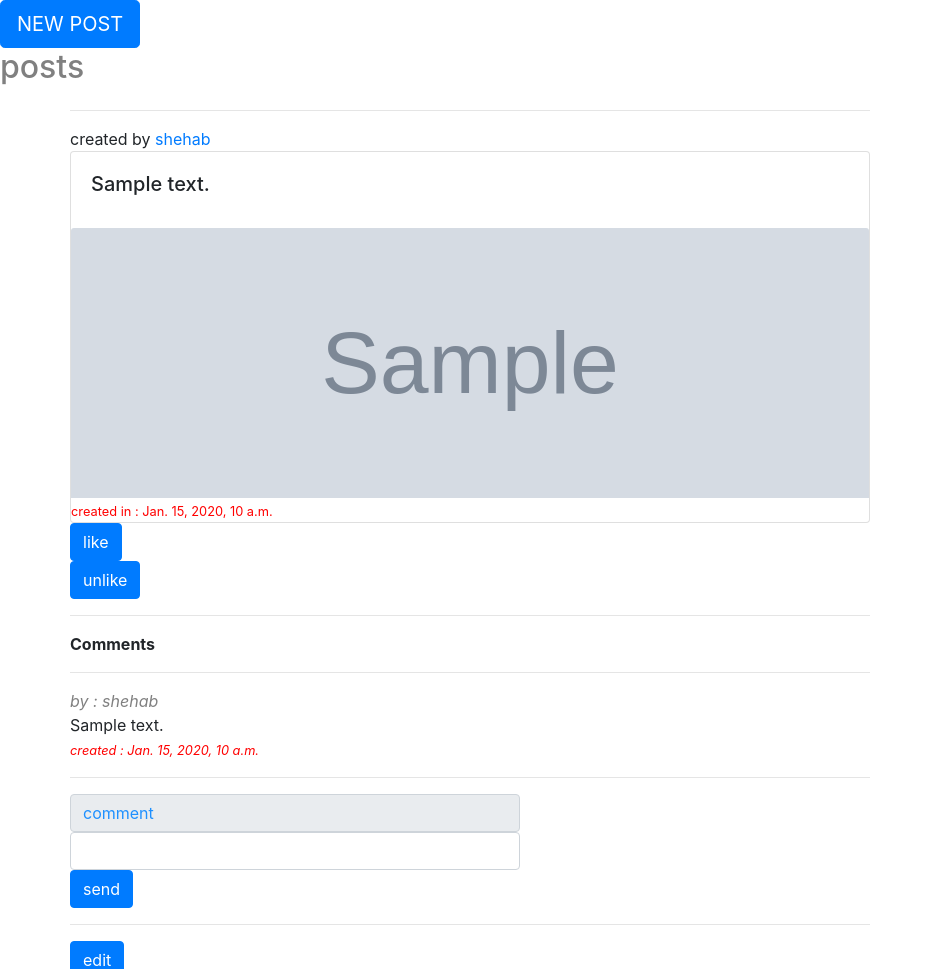
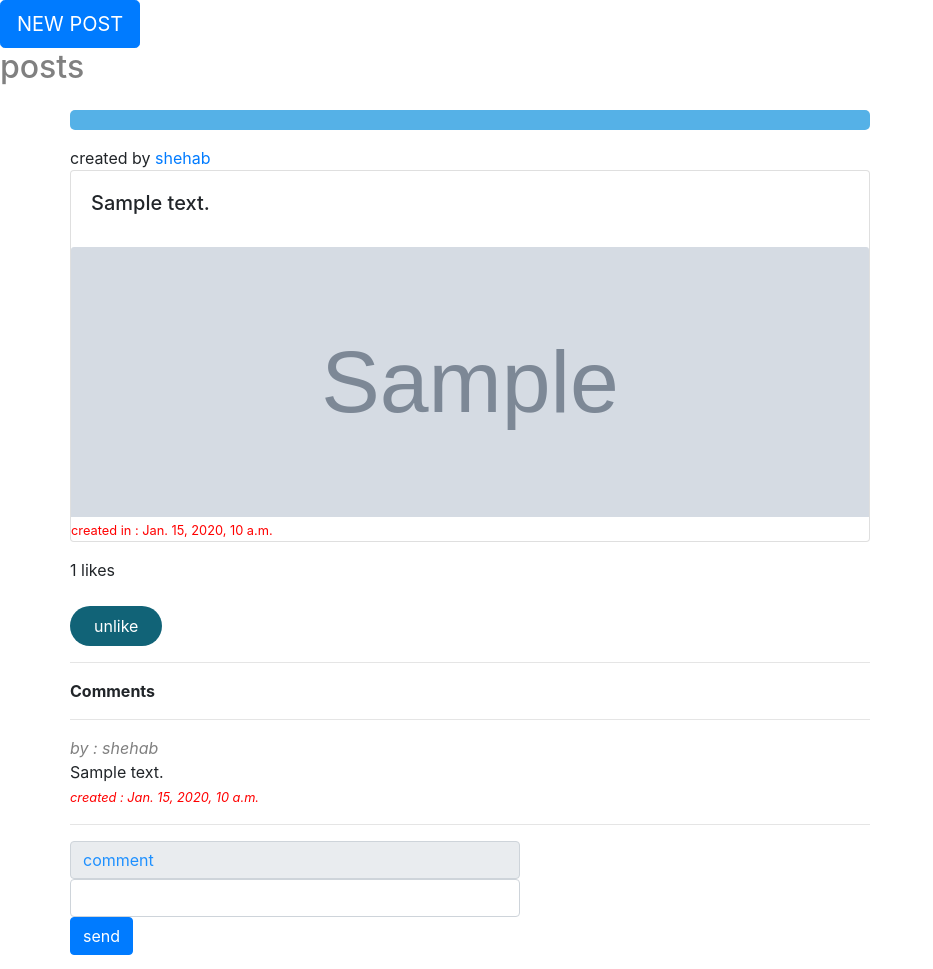
Before and after one commit to shehab-shepl/Network, a Django app: page / in a window 1280 px wide. Shown: the part 56-1025 px from the top of the page, without its empty margins (0-933 px from the left). Run offline with Django 3.2, Linux system fonts and the light colour scheme; a user stored in the database is signed in; data comes from the database, SQL or seed files in the repository; tables that the repository leaves empty hold one stand-in row (values such as "Sample post"); grey boxes marked "Sample" are stand-in pictures; some libraries are stand-ins or nearby versions.

Commit message:
finish network except some styles

```diff
--- a/network/static/network/styles.css
+++ b/network/static/network/styles.css
@@ -5,10 +5,65 @@
 .newcomment{
     color:blue;
 }
-.like{
-    color:blue;
+
+
+.buttonlike{
+    /* use inline-block because it respects padding */
+  display: inline-block;
+  /* padding creates clickable area around text (top/bottom, left/right) */
+  padding: 0.5em 1.5em;
+  /* round corners */
+  border-radius: 30px;
+  /* remove underline */
+  text-decoration: none;
+  /* set colors */
+  color: white;
+  background-color: #116377;
 }
+
+.buttonunlike{
+    /* use inline-block because it respects padding */
+  display: inline-block;
+  /* padding creates clickable area around text (top/bottom, left/right) */
+  padding: 0.5em 1.5em;
+  /* round corners */
+  border-radius: 30px;
+  /* remove underline */
+  text-decoration: none;
+  /* set colors */
+  color: white;
+  background-color: #116377;
+}
+
 
 .unlike{
     color:blue;
 }
+.follow{
+    color:blue;
+}
+.unfollow{
+    color:blue;
+}
+
+.following{
+    color:blue;
+}
+
+.fa-heart{
+    color: red !important;
+    cursor: pointer;
+}
+.btn-primary:hover{
+    color: #fff;
+    background-color: #c82333;
+    border-color: #ca1a2c;
+}
+.hide{
+    display:none;
+}
+
+.hrfasel{
+    border: 10px solid rgb(85, 177, 231);
+    border-radius: 5px;
+}
--- a/network/templates/network/index.html
+++ b/network/templates/network/index.html
@@ -2,34 +2,58 @@
 {% load static %}
 {% block body %}
 
+
     {%if profile_id%}
     <div style="color:red;" ><strong><i>{{name}}   </i></strong></div >
+
+    <div class ="following">
     <div >
         following : {{following}}
         <br>
         followers : {{followers}}
     </div>
+
+
     {% if user.is_authenticated %}
     {%if user.id != profile_id %}
         {%if follows%}
-        <a href="{% url 'unfollow' profile_id%}" method="POST" class="btn btn-primary btn-lg" name="removefollow">unfollow</a>
+        <form class="unfollow" action="{% url  'unfollow' profile_id %}">
+            {% csrf_token %}
+            <input class="btn btn-primary"  type="submit" value="unfolllow">
+        </form>
+        <br>
+
         {%else%}
-        <a href="{% url 'addfollow' profile_id%}" method="POST" class="btn btn-primary btn-lg" name="addfollow">follow</a>
+
+
+        <form class="follow" action="{% url  'addfollow' profile_id %}" >
+            {% csrf_token %}
+            <input class="btn btn-primary"  type="submit" value="folllow">
+        </form>
+        <br>
+
         {%endif%}
     {%endif%}
     {%endif%}
     {%endif%}
+    </div>
     {% if user.is_authenticated %}
+
     <a href="{% url 'addpost'%}" class="btn btn-primary btn-lg" name="addpost">NEW POST</a>
+
     {%endif%}
+
 
         <h2 style="color:gray;">posts</h2>
     <div  class="container">
         <main class="tm-main">
             <div id='total' class="row tm-row">
             {% for post in all_posts %}
+
+
+
                 <article height='100px' >
-                    <hr  class="tm-hr-primary">
+                    <hr class="hrfasel" >
                     <div>created by <a href="{% url 'profile' post.user_id.id%}"> {{post.user_id.username}}</a></div>
 
 
@@ -42,62 +66,43 @@
                         {% endif %}
                         <p class="card-text" style="color:red;" ><small  >created in : {{post.created}}</small></p>
                     </div>
-                    {% comment %} <div id='countLiked'>{{post.likes_num}} likes </div> {% endcomment %}
+
 
 
         {% if user.is_authenticated %}
 
-        {% comment %} <div><a href="{% url 'like' post.id%}" class="btn btn-primary " id="like:{{post.id}}" name="like">like</a></div> {% endcomment %}
-         {% comment %} <form action="{% url 'like' post.id %}" method='POST' id='likeForm' data-id="{{post.id}}">
-         {% csrf_token %} {% endcomment %}
+
+        <p class="card-text">
+                <div id="like_{{post.id}}"  data-id="{{post.id}}" >
+                    <div id='countLiked'>{{post.likes}} likes </div>
+                    <br>
+                    {% if post.current_like > 0 %}
+                     <a href="{% url 'unlike' post.id %}"  id="unlike_{{post.id}}"  data-id="{{post.id}}"  class="buttonunlike">unlike</a>
+                    {%else%}
+                     <a href="{% url 'like' post.id %}"  id="like_{{post.id}}"  data-id="{{post.id}}" class="buttonlike">like</a>
+                    {% endif %}
+
+                </div>
+        </p>
 
 
-
-          <form  action="{% url 'like' post.id %}" class="like" method="POST" id='like_{{post.id}}'  data-id="{{post.id}}">
-          {% csrf_token %}
-          <input class="btn btn-primary" type="submit"  value="like" >
-          </form>
-
-
-         {%for like in all_likes%}
-         {%if like.post_id.id == post.id and like.user_id.id == user.id%}
-
-          <form   action="{% url 'unlike' post.id %}" class="unlike" method="POST" id='unlike_{{post.id}}'  data-id="{{post.id}}">
-          {% csrf_token %}
-          <input class="btn btn-primary" type="submit"  value="unlike" >
-          </form>
-
-
-
-                {% comment %} <div><a href="{% url 'unlike' post.id%}" class="btn btn-primary" id="unlike_{{post.id}}" name="unlike" data-id="{{post.id}}">unlike</a></div> {% endcomment %}
-         {% comment %} <div><a style="display:none" href="{% url 'like' post.id%}" class="btn btn-primary " id="like:{{post.id}}" name="like">like</a></div> {% endcomment %}
-
          {%endif%}
-         {%endfor%}
-
-
-         {% endif %}
-
-
 
              <div>
                  <hr  class="tm-hr-primary">
                  <div><strong>Comments</strong></div>
                  <hr  class="tm-hr-primary">
                  <div id="all_comments_{{post.id}}" data-id="{{post.id}}" >
-                 {%for comment in comments%}
-                 {% if comment.post_id.id == post.id %}
+                 {%for comment in post.comments%}
                          <div><i style="color:Gray;">by : {{comment.user_id}}</i></div>
                          {{comment.comment}}
                          <div> <i><small style="color:red;">created  : {{comment.created}}</small> </i></div>
                          <hr>
-                 {%endif%}
                  {%endfor%}
                  </div>
              </div>
 
          {% if user.is_authenticated %}
-         {% comment %} <form style="width:450px; left:300px;"  class="input-group" action="{% url 'addcomment' post.id %}" method="POST"> {% endcomment %}
          <form style="width:450px; left:300px;"   class="comment-form" id="comment_form_{{post.id}}" data-id="{{post.id}}"  action="{% url 'addcomment' post.id %}"  method="POST">
 
          {% csrf_token %}
--- a/network/views.py
+++ b/network/views.py
@@ -15,7 +15,7 @@ from django.views.generic import ListView
 from django.core.paginator import Paginator
 
 
-MAX_POSTS_PER_PAGE = 30
+MAX_POSTS_PER_PAGE = 100
 
 
 
@@ -33,9 +33,12 @@ class PostForm(forms.ModelForm):
 
 def index(request):
 
-    all_posts = Post.objects.all().order_by('-created')
+    # all_posts = Post.objects.all().order_by('-created')
     all_likes = likes.objects.all()
-    comments = comment.objects.all()
+
+    all_likes = likes.objects.filter(post_id=OuterRef('id'), user_id=request.user)
+    all_posts = Post.objects.filter().order_by('-created').annotate(current_like=Count(all_likes.values('id')))
+    # comments = comment.objects.all()
 
     paginator = Paginator(all_posts, MAX_POSTS_PER_PAGE)
     page_number = request.GET.get('page')
@@ -44,7 +47,7 @@ def index(request):
     context = {
         'all_likes':all_likes,
         'all_posts':page_obj,
-        'comments':comments,
+        # 'comments':comments,
     }
 
     return render(request,'network/index.html',context)
@@ -106,25 +109,29 @@ def register(request):
 
 def following(request):
 
-    all_posts = []
+    all_following_post = []
     following = follow.objects.filter(follower_id = request.user)
     id_of_following_list = []
     for account in following:
         id_of_following_list.append(account.following_id)
     for user_id in id_of_following_list:
-        all_posts.append (Post.objects.filter(user_id=user_id))
+        all_following_post.append (Post.objects.filter(user_id=user_id).order_by('-created'))
     all_posts_for_all_users = Post.objects.all()
     #print ('all_posts_for_all_users :', all_posts_for_all_users)
     #print ("all_posts : " ,all_posts)
 
-    all_likes = likes.objects.all()
+    # all_likes = likes.objects.all()
+
+    all_likes = likes.objects.filter(post_id=OuterRef('id'), user_id=request.user)
+    all_posts = all_following_post[0].order_by('-created').annotate(current_like=Count(all_likes.values('id')))
+
     comments = comment.objects.all()
     if len(all_posts) == 0:
         message = "you aren't follow any one"
         return render(request, "network/following.html",{'message':message})
     context = {
         'all_likes':all_likes,
-        'all_posts':all_posts[0],
+        'all_posts':all_posts,
         'comments':comments,
     }
 
@@ -141,10 +148,12 @@ def add_follow(request, profile_id):
     followingid = profile_id
     add_follow.following_id = User.objects.get(id=followingid)
     add_follow.save()
+    name =  User.objects.get(id=profile_id)
+
 
     followers = follow.objects.filter(following_id=profile_id)
     following = follow.objects.filter(follower_id=profile_id)
-    all_posts = Post.objects.filter(user_id=profile_id)
+    all_posts = Post.objects.filter(user_id=profile_id).order_by('-created')
     all_likes = likes.objects.all()
     comments = comment.objects.all()
     follows = follow.objects.filter(follower_id=request.user,following_id=profile_id)
@@ -153,6 +162,7 @@ def add_follow(request, profile_id):
         'following' :len(following),
         'all_likes':all_likes,
         'all_posts':all_posts,
+        'name': name,
         'comments':comments,
         'profile_id' : profile_id,
         'follows' :follows
@@ -168,16 +178,19 @@ def add_follow(request, profile_id):
 def unfollow(request, profile_id):
     remove_follow = follow.objects.filter( following_id=profile_id , follower_id = request.user)
     remove_follow.delete()
+    name =  User.objects.get(id=profile_id)
+
 
     followers = follow.objects.filter(following_id=profile_id)
     following = follow.objects.filter(follower_id=profile_id)
-    all_posts = Post.objects.filter(user_id=profile_id)
+    all_posts = Post.objects.filter(user_id=profile_id).order_by('-created')
     all_likes = likes.objects.all()
     comments = comment.objects.all()
     context = {
         'followers' :len(followers),
         'following' :len(following),
         'all_likes':all_likes,
+        'name': name,
         'all_posts':all_posts,
         'comments':comments,
         'profile_id' : profile_id,
@@ -196,7 +209,7 @@ def profile(request, profile_id):
     following = follow.objects.filter(follower_id=profile_id)
     name =  User.objects.get(id=profile_id)
 
-    all_posts = Post.objects.filter(user_id=profile_id)
+    all_posts = Post.objects.filter(user_id=profile_id).order_by('-created')
     all_likes = likes.objects.all()
     comments = comment.objects.all()
     follows = follow.objects.filter(follower_id=request.user,following_id=profile_id)
@@ -238,33 +251,37 @@ def addpost(request):
 
 
 def like(request, post_id):
-    edit_post_like = Post.objects.get(id=post_id)
-    edit_post_like.likes_num += 1
-    edit_post_like.save()
+    # edit_post_like = Post.objects.get(id=post_id)
+    # edit_post_like.likes_num += 1
+    # edit_post_like.save()
+    likes_on_post = likes.objects.filter(user_id=request.user,post_id=post_id)
+    if len(likes_on_post)==0:
 
-    new_like = likes()
-    new_like.user_id = request.user
-    new_like.post_id = Post.objects.get(id=post_id)
-    new_like.save()
-    edit_post_like = Post.objects.get(id=post_id)
+        new_like = likes()
+        new_like.user_id = request.user
+        new_like.post_id = Post.objects.get(id=post_id)
+        new_like.save()
+        edit_post_like = Post.objects.get(id=post_id)
 
-    all_posts = Post.objects.all().order_by('-created')
-    all_likes = likes.objects.all()
-    comments = comment.objects.all()
+        all_likes = likes.objects.filter(post_id=OuterRef('id'), user_id=request.user)
+        all_posts = Post.objects.filter().order_by('-created').annotate(current_like=Count(all_likes.values('id')))
 
-    paginator = Paginator(all_posts, MAX_POSTS_PER_PAGE)
-    if post_id % MAX_POSTS_PER_PAGE == 0 :
-        page_number = post_id/MAX_POSTS_PER_PAGE
-    else :
-        page_number = int(post_id/MAX_POSTS_PER_PAGE)+1
-    page_obj = paginator.get_page(1)
-    context = {
-        'all_likes':all_likes,
-        'all_posts':page_obj,
-        'comments':comments,
-    }
-    return render(request,'network/index.html',context)
-    # return render(request, "network/login.html")
+        # print(all_likes[0])
+
+        comments = comment.objects.all()
+        paginator = Paginator(all_posts, MAX_POSTS_PER_PAGE)
+        if post_id % MAX_POSTS_PER_PAGE == 0 :
+            page_number = post_id/MAX_POSTS_PER_PAGE
+        else :
+            page_number = int(post_id/MAX_POSTS_PER_PAGE)+1
+        page_obj = paginator.get_page(1)
+        context = {
+            'all_likes':all_likes,
+            'all_posts':page_obj,
+            'comments':comments,
+        }
+        return render(request,'network/index.html',context)
+
 
 def edit(request, post_id):
     post = Post.objects.get(id=post_id)
@@ -289,15 +306,16 @@ def edit(request, post_id):
 
 
 def unlike(request, post_id):
-    edit_post_like = Post.objects.get(id=post_id)
-    edit_post_like.likes_num -= 1
-    edit_post_like.save()
+    # edit_post_like = Post.objects.get(id=post_id)
+    # edit_post_like.likes_num -= 1
+    # edit_post_like.save()
 
     like = likes.objects.filter(post_id=post_id,user_id=request.user)
     like.delete()
 
-    all_posts = Post.objects.all().order_by('-created')
-    all_likes = likes.objects.all()
+    all_likes = likes.objects.filter(post_id=OuterRef('id'), user_id=request.user)
+    all_posts = Post.objects.filter().order_by('-created').annotate(current_like=Count(all_likes.values('id')))
+
     comments = comment.objects.all()
 
     paginator = Paginator(all_posts, MAX_POSTS_PER_PAGE)
```
Also changed, not shown: network/models.py (+24 -1 lines), network/static/network/index.js (+81 -103 lines), network/migrations/0008_auto_20210204_2132.py (added), network/migrations/0009_auto_20210207_1935.py (added), network/migrations/0010_auto_20210207_1936.py (added), network/migrations/0011_auto_20210207_1946.py (added), network/migrations/0012_auto_20210207_1946.py (added), post_img/img-01_2U27SMe.jpg (added).
